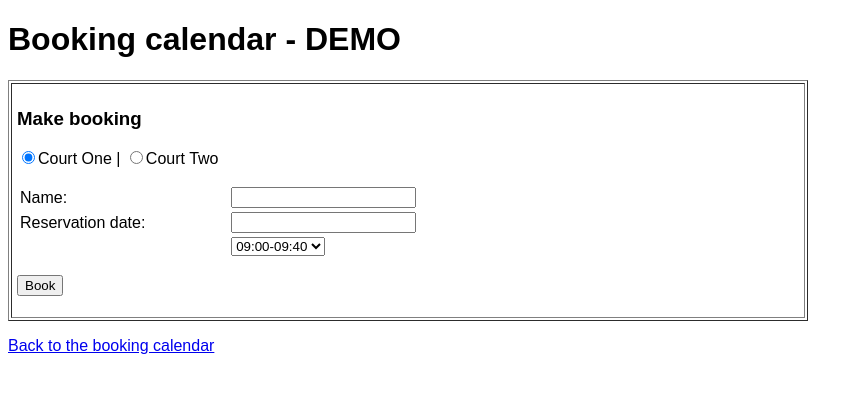
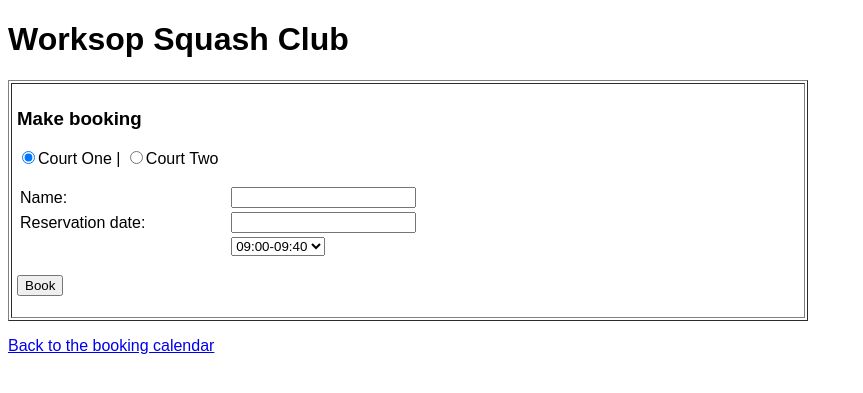
Before and after one commit to scottedkeenan/squash-club, a PHP site: page /booking.php in a window 1280 px wide. Shown: the top 393 px of the page, without its empty margins (0-863 px from the left). Run offline with PHP 8.4, Linux system fonts and the light colour scheme.

Commit message:
Booking slot time is configurable

```diff
--- a/book.php
+++ b/book.php
@@ -24,10 +24,8 @@ if (!$conn) {
 }
 
 $day = intval(strtotime(htmlspecialchars($_POST["day"])));
-//$start_time = (60*60*intval(htmlspecialchars($_POST["start_time"])));
 $start_time = htmlspecialchars($_POST["start_time"]);
 $name = htmlspecialchars($_POST["name"]);
-//$phone = htmlspecialchars($_POST["phone"]);
 $court = htmlspecialchars($_POST["court"]);
 
 //$start_epoch = $start_day + $start_time;
--- a/booking.php
+++ b/booking.php
@@ -59,7 +59,7 @@ td.calendar-day, td.calendar-day-np {
 }
 </style>
 <meta content="text/html; charset=utf-8" http-equiv="Content-Type" />
-<title>Booking calendar - DEMO</title>
+<title>Worksop Squash Club</title>
 <link href="jquery-ui.css" rel="stylesheet">
 <script src="jquery-1.10.2.js"></script>
 <script src="jquery-ui.js"></script>
@@ -81,7 +81,7 @@ td.calendar-day, td.calendar-day-np {
 
 <body>
 
-<h1>Booking calendar - DEMO</h1>
+<h1>Worksop Squash Club</h1>
 <table border="1" cellpadding="5" width="800">
 	<tr>
 		<td valign="top">
@@ -107,10 +107,11 @@ td.calendar-day, td.calendar-day-np {
                     <select name="start_time">
 
                         <?php
+                        include 'config.php';
                         date_default_timezone_set('GMT');
-                        $startTime = new DateTime('9:00');
-                        $endTime = new DateTime('22:00');
-                        $interval = DateInterval::createFromDateString('40 min');
+                        $startTime = new DateTime($bookingSlotStartTime);
+                        $endTime = new DateTime($bookingSlotEndTime);
+                        $interval = DateInterval::createFromDateString($bookingSlotDuration);
                         $times    = new DatePeriod($startTime, $interval, $endTime);
 
                         foreach ($times as $time) { ?>
--- a/config.php
+++ b/config.php
@@ -8,4 +8,8 @@
 	// translate these
 	$months = array('January', 'February', 'March', 'April', 'May', 'June', 'July', 'August', 'September', 'October', 'November', 'December');
 	$headings = array('Sunday','Monday','Tuesday','Wednesday','Thursday','Friday','Saturday');
+
+    $bookingSlotStartTime = '9:00';
+    $bookingSlotEndTime = '22:00';
+    $bookingSlotDuration = '40 min';
 ?>
--- a/index.php
+++ b/index.php
@@ -59,7 +59,7 @@ td.calendar-day, td.calendar-day-np {
 }
 </style>
 <meta content="text/html; charset=utf-8" http-equiv="Content-Type" />
-<title>Booking calendar - DEMO</title>
+<title>Worksop Squash Club</title>
 <link href="jquery-ui.css" rel="stylesheet">
 <script src="jquery-1.10.2.js"></script>
 <script src="jquery-ui.js"></script>
@@ -89,9 +89,8 @@ td.calendar-day, td.calendar-day-np {
 
 <body>
 
+<h1>Worksop Squash Club</h1>
 <a href="booking.php"><p>Make a booking</p></a>
-
-<h1>Booking calendar - DEMO</h1>
 <?php
 /* draws a calendar */
 function draw_calendar($month,$year){
```
